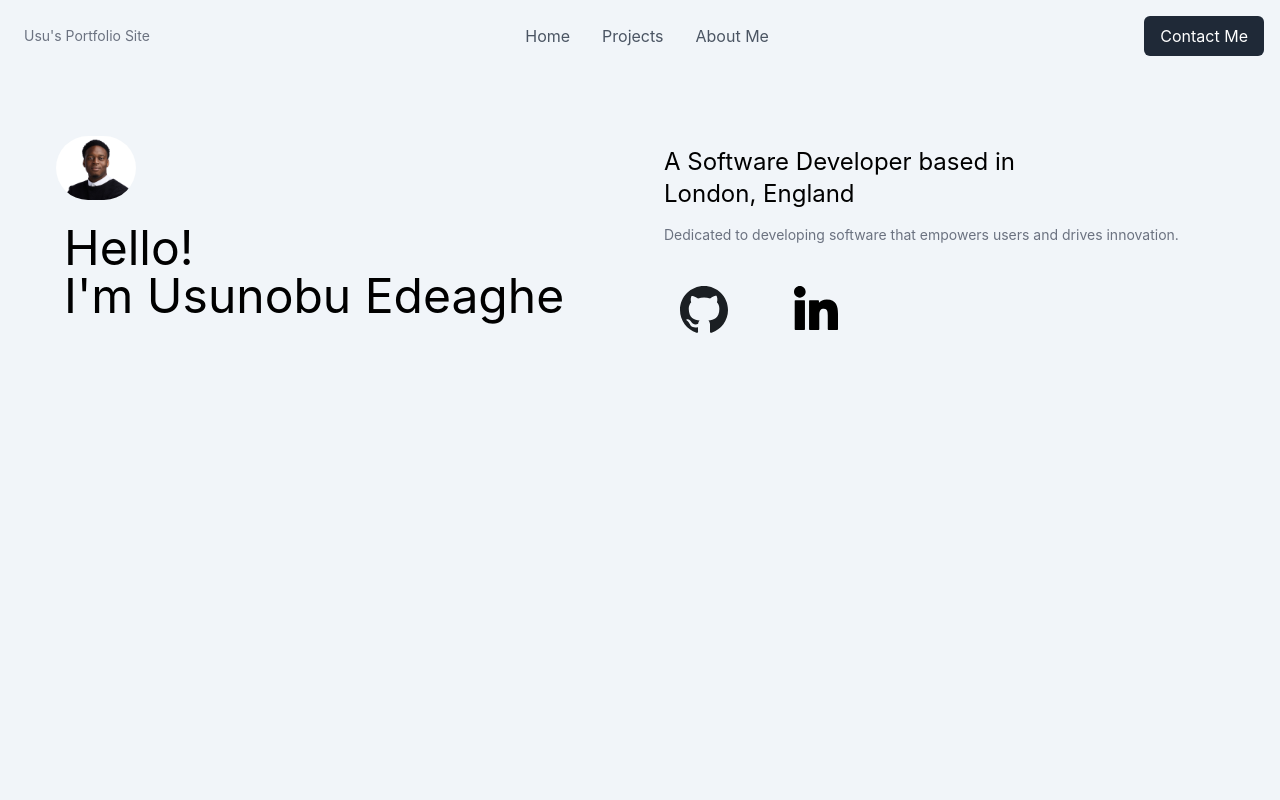
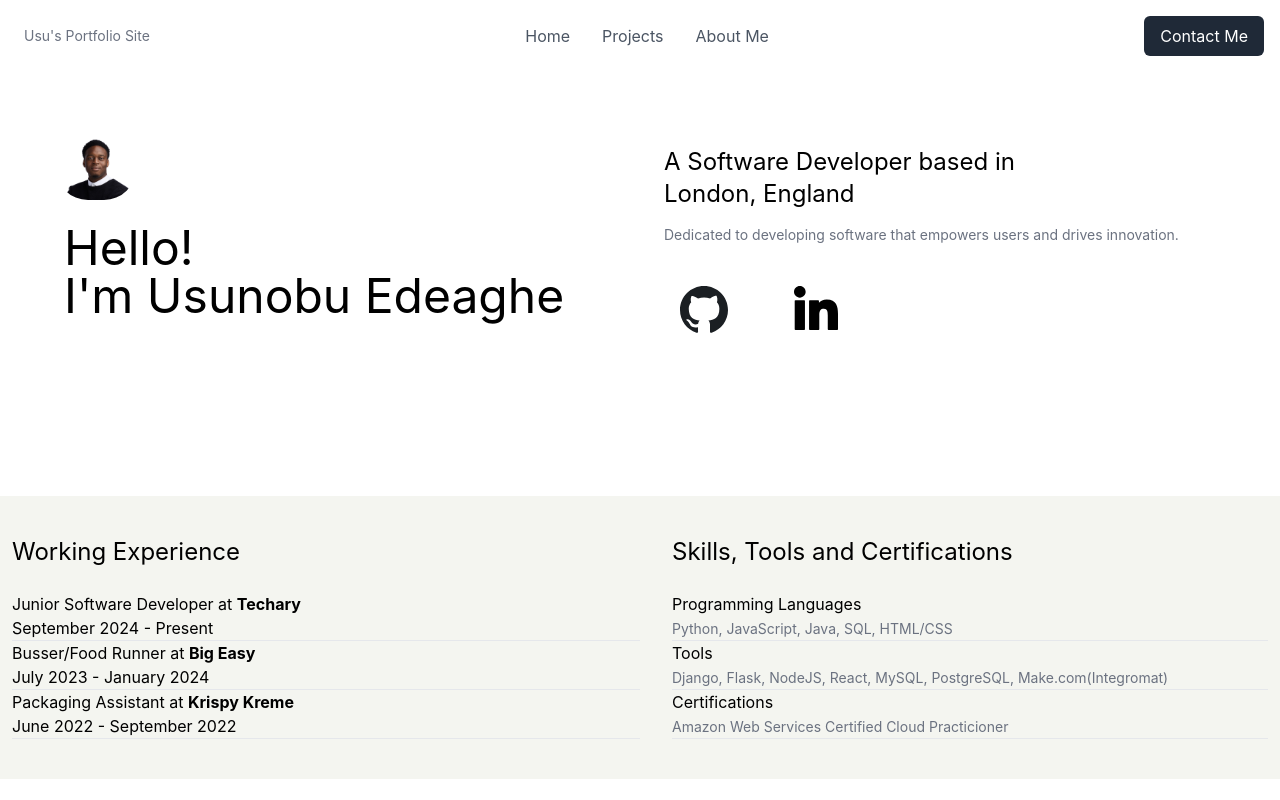
Before and after one commit to usuu03/portfolio-site, a React (Create React App) app: page / in a window 1280 px wide. Built offline with nearby package versions, Linux system fonts and the light colour scheme.

Commit message:
work experience and skills section

```diff
--- a/src/App.js
+++ b/src/App.js
@@ -6,7 +6,7 @@ import Homepage from "./pages/Homepage";
 function App() {
   return (
     <Router>
-      <div className="bg-slate-100 min-h-screen">
+      <div className="bg-white min-h-screen">
         <Header />
         <Routes>
           <Route index element={<Homepage />} />
--- a/src/components/hero.jsx
+++ b/src/components/hero.jsx
@@ -5,7 +5,7 @@ import linkIcon from "../images/linkedin.svg";
 
 export default function Hero() {
   return (
-    <div className="pt-10 px-4 items-center grid grid-cols-2 justify-center">
+    <div className="pt-10 px-4 items-center grid grid-cols-2 justify-center pb-32">
       {/* Name and Profile Section */}
       <div className="p-6">
         <img src={usuImg} alt="" className="rounded-full h-16 w-20 mx-4 " />
--- /dev/null
+++ b/src/components/infoSection.jsx
@@ -0,0 +1,60 @@
+import React from "react";
+
+export default function InfoSection() {
+  return (
+    <div className="bg-customGray">
+      <div className="grid grid-cols-2 space-x-8 mx-3 py-10">
+        {/* Work Experience Section */}
+        <div>
+          <h3 className="text-2xl pb-6">Working Experience</h3>
+          <ul>
+            <li className="border-b ">
+              <p>
+                Junior Software Developer at <b>Techary</b>
+              </p>
+              <span>September 2024 - Present</span>
+            </li>
+            <li className="border-b ">
+              <p>
+                Busser/Food Runner at <b>Big Easy</b>{" "}
+              </p>
+              <span>July 2023 - January 2024</span>
+            </li>
+            <li className="border-b ">
+              <p>
+                Packaging Assistant at <b>Krispy Kreme</b>
+              </p>
+              <span>June 2022 - September 2022</span>
+            </li>
+          </ul>
+        </div>
+
+        {/* Skills, Tools and Certifications Section */}
+        <div>
+          <h3 className="text-2xl pb-6">Skills, Tools and Certifications</h3>
+          <ul>
+            <li className="border-b no-underline">
+              <p>Programming Languages</p>
+              <span className="text-sm text-gray-500">
+                Python, JavaScript, Java, SQL, HTML/CSS
+              </span>
+            </li>
+            <li className="border-b ">
+              <p>Tools</p>
+              <span className="text-sm text-gray-500">
+                Django, Flask, NodeJS, React, MySQL, PostgreSQL,
+                Make.com(Integromat)
+              </span>
+            </li>
+            <li className="border-b ">
+              <p>Certifications</p>
+              <span className="text-sm text-gray-500">
+                Amazon Web Services Certified Cloud Practicioner
+              </span>
+            </li>
+          </ul>
+        </div>
+      </div>
+    </div>
+  );
+}
--- a/src/pages/Homepage.jsx
+++ b/src/pages/Homepage.jsx
@@ -1,10 +1,12 @@
 import React from "react";
 import Hero from "../components/hero";
+import InfoSection from "../components/infoSection";
 
 export default function Homepage() {
   return (
     <div className="flex-col">
       <Hero />
+      <InfoSection />
     </div>
   );
 }
--- a/tailwind.config.js
+++ b/tailwind.config.js
@@ -2,7 +2,11 @@
 module.exports = {
   content: ["./src/**/*.{html,js,jsx}"],
   theme: {
-    extend: {},
+    extend: {
+      colors: {
+        customGray: "#F4F5F0",
+      },
+    },
   },
   plugins: [],
 };
```
